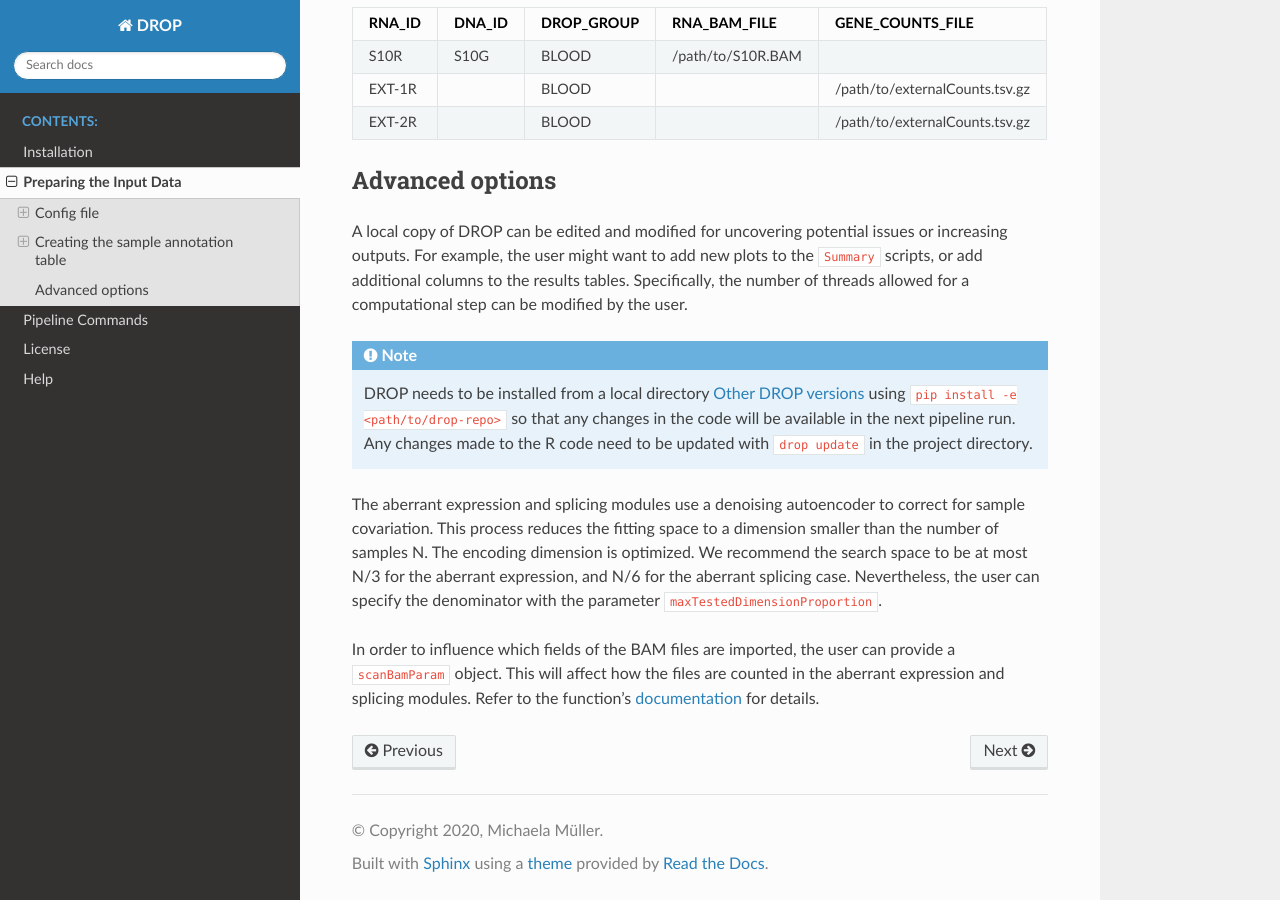
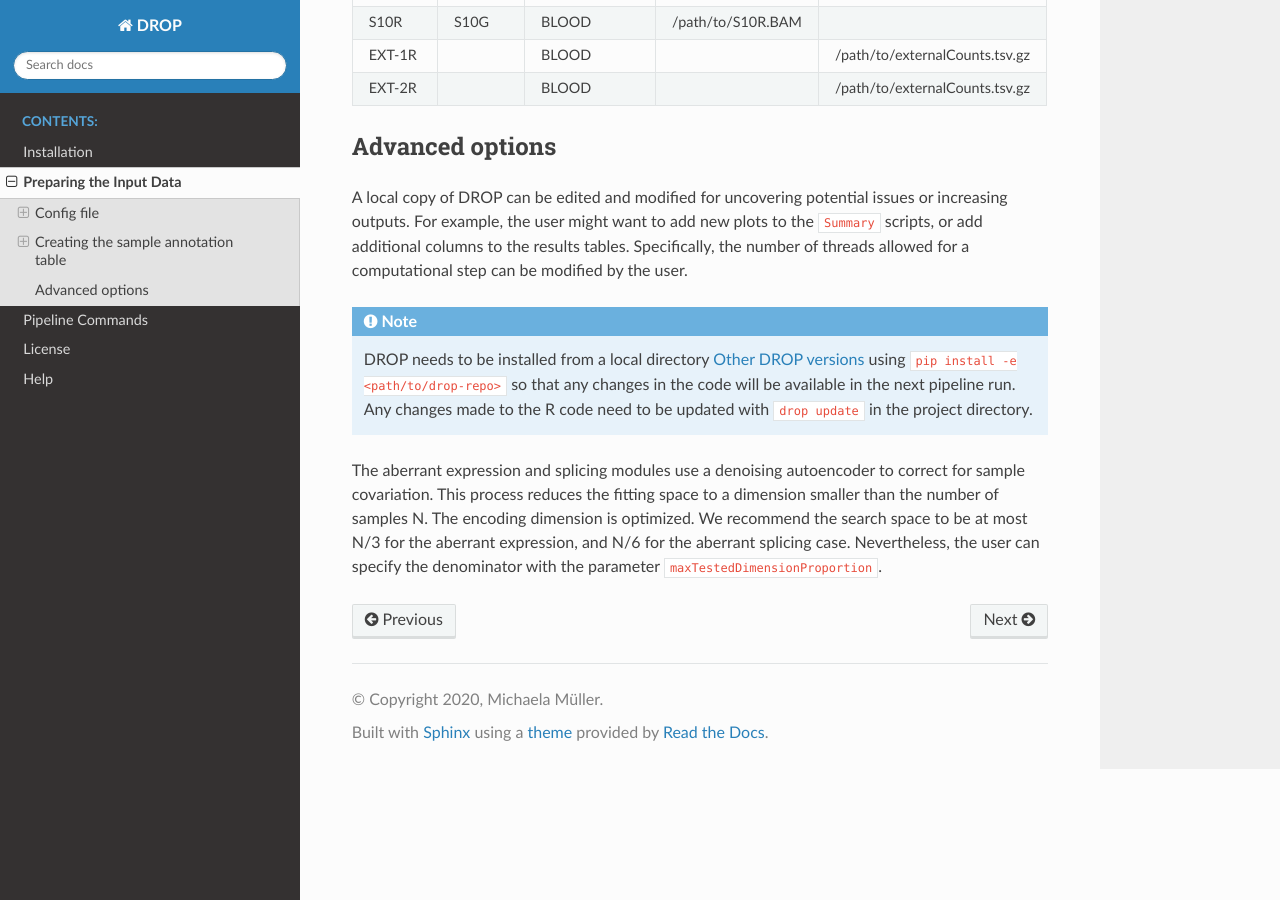
Before and after one commit to gagneurlab/drop, a Sphinx documentation site: the page built from docs/source/prepare.rst, in a window 1280 px wide and 900 px high, scrolled down 3952 px. Built offline with Sphinx 7.4.7 and the Read the Docs theme 2.0.0, drawn with Linux system fonts in a browser that asks for light colours; some of the changed text lies outside the part shown.

Commit message:
removed scanBamParam

```diff
--- a/docs/source/prepare.rst
+++ b/docs/source/prepare.rst
@@ -47,7 +47,6 @@
 geneAnnotation       dictionary  A key-value list of the annotation name (key) and the full path to the GTF file (value). More than one annotation file can be provided.  ``anno1: /path/to/gtf1.gtf``
 
                                                                                                                                                                           ``anno2: /path/to/gtf2.gtf``
-scanBamParam         character   Either null or the path to an Rds file containing a scanBamParam object. Refer to the advanced options below.                            ``/path/to/scanBamParam.Rds``
 tools                dictionary  A key-value list of different commands (key) and the command (value) to run them                                                         ``gatkCmd: gatk``
 
                                                                                                                                                                           ``bcftoolsCmd: bcftools``
@@ -210,8 +209,3 @@
 We recommend the search space to be at most N/3 for the aberrant expression,
 and N/6 for the aberrant splicing case. Nevertheless, the user can specify the
 denominator with the parameter ``maxTestedDimensionProportion``.
-
-In order to influence which fields of the BAM files are imported, the user can
-provide a ``scanBamParam`` object. This will affect how the files are counted in
-the aberrant expression and splicing modules. Refer to the function's
-`documentation <https://www.rdocumentation.org/packages/Rsamtools/versions/1.24.0/topics/ScanBamParam>`_ for details.
```
Also changed, not shown: 2 other files.
